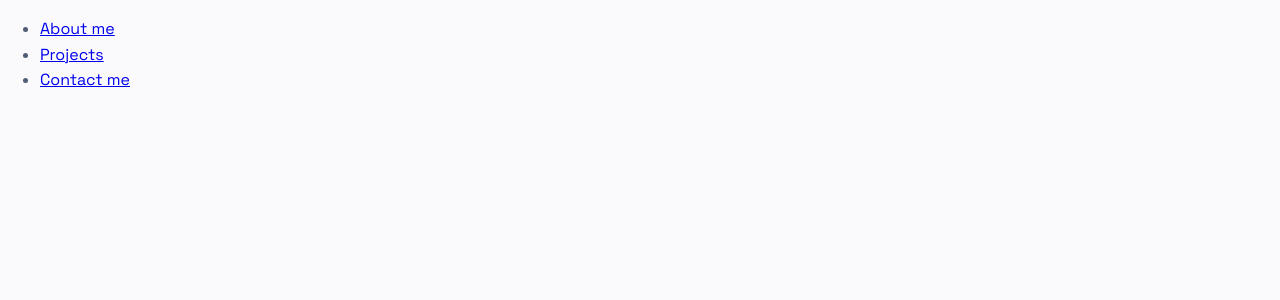
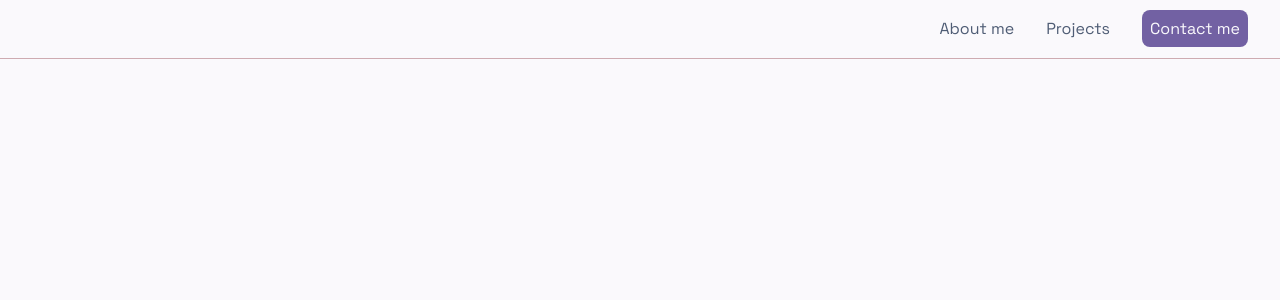
Before and after one commit to smyejlina/portfolio, a React (Vite) app in the folder portfolio/: page / in a window 1280 px wide. Shown: the top 300 px of the page. Built offline with nearby package versions, Linux system fonts and the light colour scheme.

Commit message:
Styling the header for desktop display

```diff
--- a/portfolio/src/App.jsx
+++ b/portfolio/src/App.jsx
@@ -4,7 +4,7 @@ function App() {
   return (
     <header>
       <nav>
-        <ul>
+        <ul className="nav-list">
           <li>
             <a href="#aboutMe">About me</a>
           </li>
@@ -12,7 +12,9 @@ function App() {
             <a href="#projects">Projects</a>
           </li>
           <li>
-            <a href="#contactMe">Contact me</a>
+            <a href="#contactMe" className="btn">
+              Contact me
+            </a>
           </li>
         </ul>
       </nav>
--- a/portfolio/src/index.css
+++ b/portfolio/src/index.css
@@ -2,6 +2,8 @@
   /* Colors */
   --color-bg: #faf9fc;
   --color-text: #4f5d75;
+  --color-btn-links: #7261a3;
+  --color-acc-bg-decor: #ceabb1;
   /* Font */
   --font-style: "Space Grotesk", sans-serif;
 
@@ -10,6 +12,9 @@
   --small-spacing: 0.5rem;
   --medium-spacing: 1rem;
   --large-spacing: 2rem;
+
+  /* Size  */
+  --divide-line-size: 0.1rem;
 }
 * {
   box-sizing: border-box;
@@ -21,3 +26,30 @@ body {
   font-family: var(--font-style);
   line-height: var(--line-spacing);
 }
+.nav-list {
+  display: flex;
+  justify-content: flex-end;
+  gap: var(--large-spacing);
+  list-style-type: none;
+}
+a {
+  text-decoration: none;
+  color: inherit;
+}
+.btn {
+  background-color: var(--color-btn-links);
+  color: #faf9fc;
+  text-decoration: none;
+  padding: var(--small-spacing);
+  border-radius: 0.5rem;
+}
+nav {
+  padding-left: var(--large-spacing);
+  padding-right: var(--large-spacing);
+}
+header {
+  background-color: var(--color-bg);
+  border-bottom: var(--divide-line-size) solid var(--color-acc-bg-decor);
+  position: sticky;
+  top: 0;
+}
```
